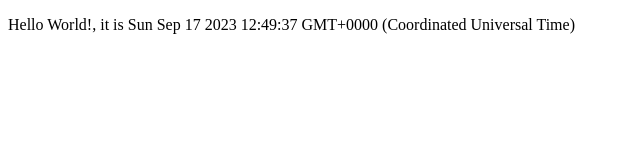
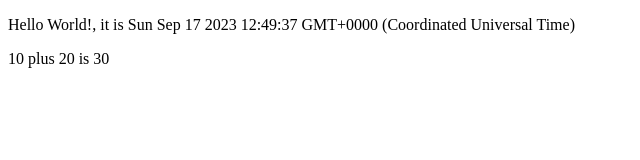
Before and after one commit to githubscientist/react-b47-b48, a React (Vite) app: page / in a window 1280 px wide. Shown: the top 160 px of the page, without its empty margins (0-640 px from the left). Built offline with nearby package versions, Linux system fonts and the light colour scheme.

Commit message:
dynamic content

```diff
--- a/src/App.jsx
+++ b/src/App.jsx
@@ -3,11 +3,18 @@
 // for now it does not receive any arguments
 const App = () => {
   const now = new Date();
+  const a = 10;
+  const b = 20;
+
+  console.log(now, a + b);
 
   // returns a html
   return (
     <div>
-      <p>Hello World!, it is { now.toString() }</p>
+      <p>Hello World!, it is {now.toString()}</p>
+      <p>
+        {a} plus {b} is { a + b }
+      </p> <br />
     </div>
   )
 }
```
